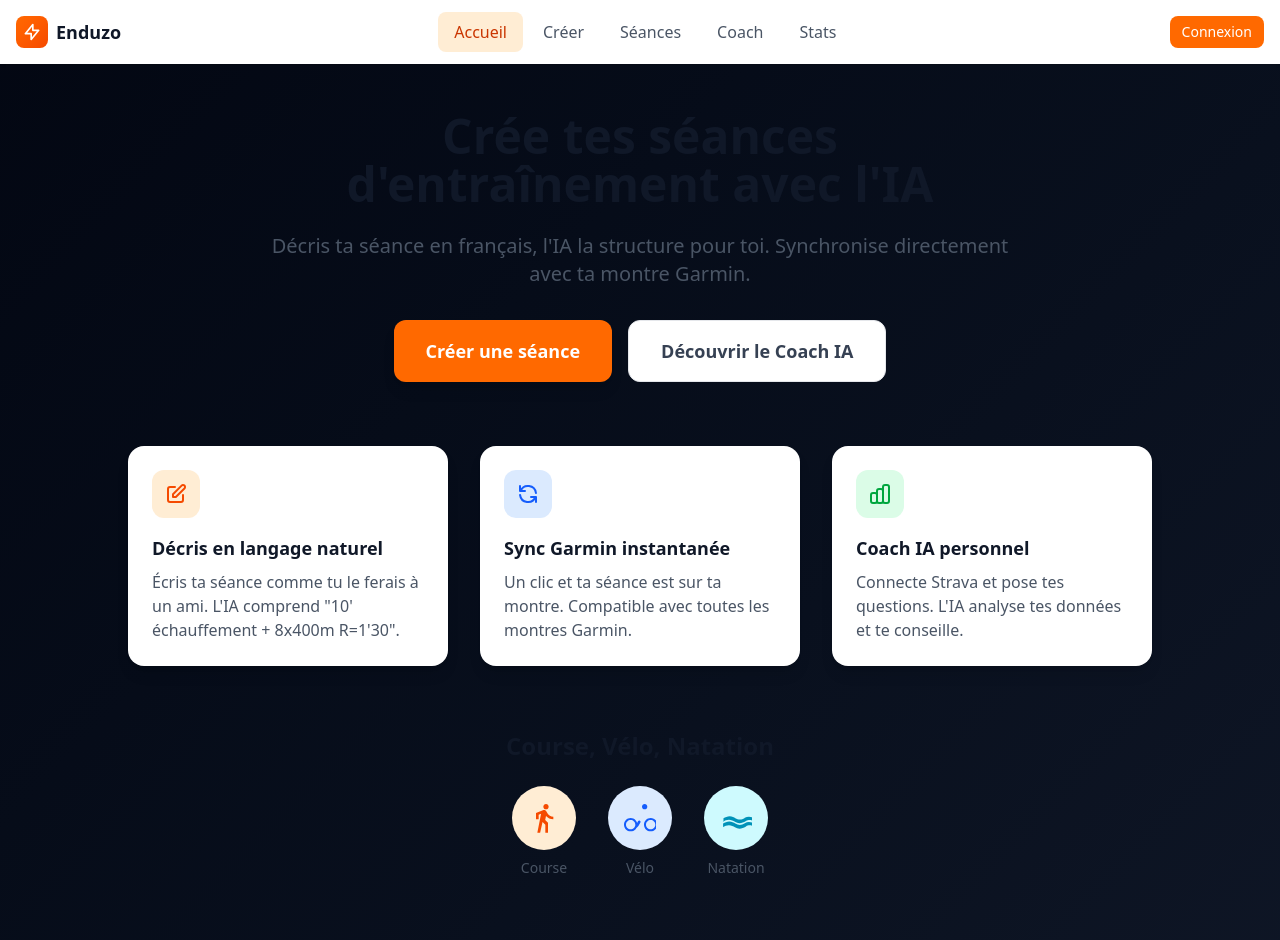
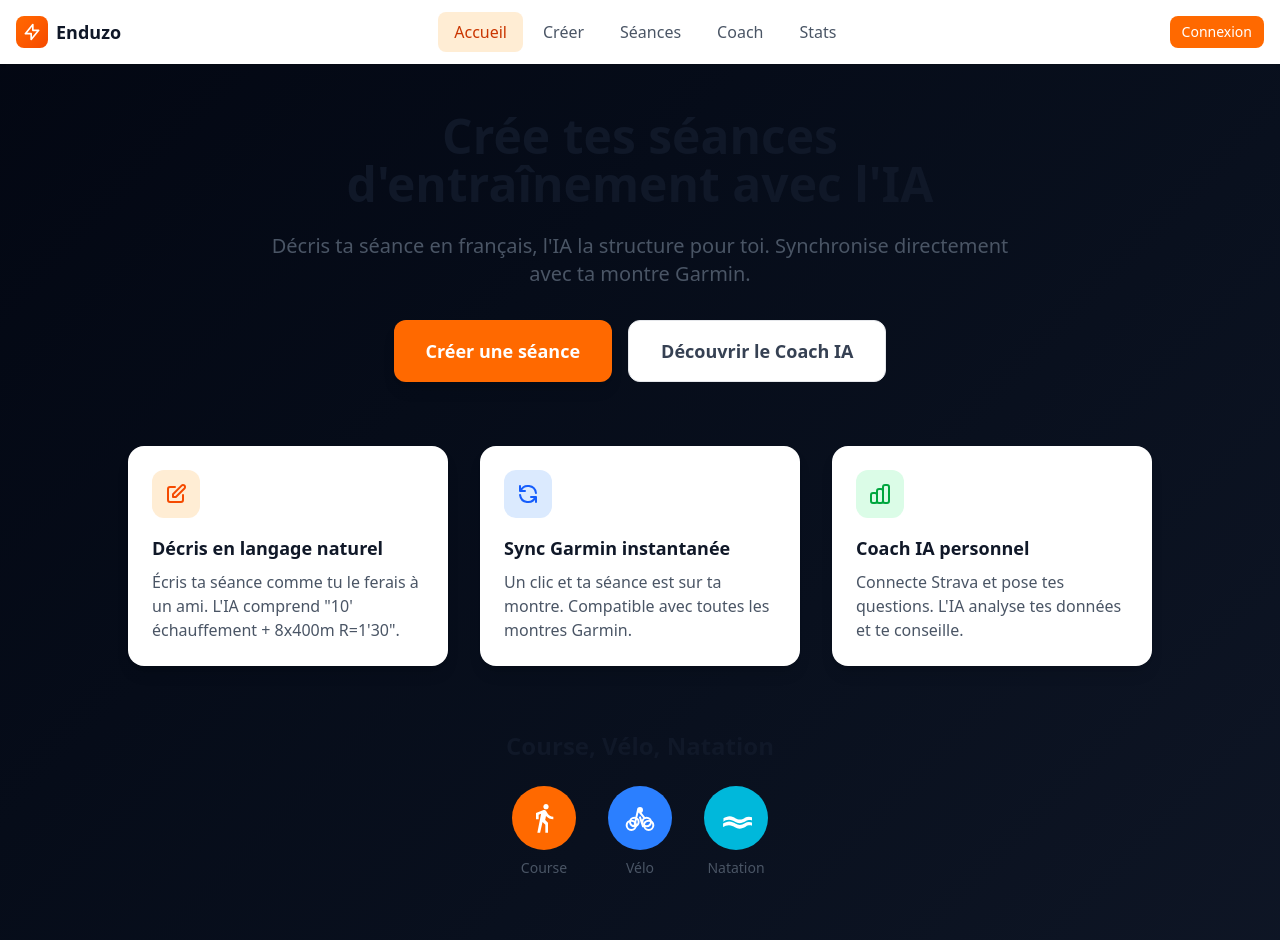
Before and after one commit to guillaumelebreton2/workout-builder, a React (Vite) app: page / in a window 1280 px wide. Shown: the top 940 px of the page. Built offline with nearby package versions, Linux system fonts and the light colour scheme; no server answers.

Commit message:
Fix style

```diff
--- a/src/components/GarminWorkoutPreview.tsx
+++ b/src/components/GarminWorkoutPreview.tsx
@@ -35,6 +35,12 @@ const INTENSITY_BG_COLORS: Record<GarminIntensity | string, string> = {
   COOLDOWN: 'bg-green-950/30',
   REST: 'bg-gray-800',
   INTERVAL: 'bg-violet-950/30',
+};
+
+const SPORT_COLORS: Record<GarminSport, { bg: string; text: string }> = {
+  RUNNING: { bg: 'bg-orange-500', text: 'text-orange-400' },
+  CYCLING: { bg: 'bg-blue-500', text: 'text-blue-400' },
+  LAP_SWIMMING: { bg: 'bg-cyan-500', text: 'text-cyan-400' },
 };
 
 function formatDuration(seconds: number): string {
@@ -393,21 +399,24 @@ export function GarminWorkoutPreview({ garminWorkout }: GarminWorkoutPreviewProp
   if (!segment) return null;
 
   const totals = computeTotals(segment.steps);
+  const sportColor = SPORT_COLORS[garminWorkout.sport];
 
   return (
     <div className="bg-gray-900 border border-gray-700 rounded-2xl overflow-hidden shadow-sm">
       {/* Header */}
       <div className="px-5 py-4 border-b border-gray-700">
         <div className="flex items-center gap-3">
-          <div className="w-10 h-10 rounded-full bg-[#007CC3] flex items-center justify-center text-white font-bold text-sm shrink-0">
+          <div className={`w-10 h-10 rounded-full ${sportColor.bg} flex items-center justify-center text-white font-bold text-sm shrink-0`}>
             {garminWorkout.sport === 'RUNNING' && (
               <svg className="w-6 h-6" fill="currentColor" viewBox="0 0 24 24">
                 <path d="M13.5 5.5c1.1 0 2-.9 2-2s-.9-2-2-2-2 .9-2 2 .9 2 2 2zM9.8 8.9L7 23h2.1l1.8-8 2.1 2v6h2v-7.5l-2.1-2 .6-3C14.8 12 16.8 13 19 13v-2c-1.9 0-3.5-1-4.3-2.4l-1-1.6c-.4-.6-1-1-1.7-1-.3 0-.5.1-.8.1L6 8.3V13h2V9.6l1.8-.7z"/>
               </svg>
             )}
             {garminWorkout.sport === 'CYCLING' && (
-              <svg className="w-6 h-6" fill="currentColor" viewBox="0 0 24 24">
-                <path d="M15.5 5.5c1.1 0 2-.9 2-2s-.9-2-2-2-2 .9-2 2 .9 2 2 2zM5 12c-2.8 0-5 2.2-5 5s2.2 5 5 5 5-2.2 5-5-2.2-5-5-5zm0 8.5c-1.9 0-3.5-1.6-3.5-3.5s1.6-3.5 3.5-3.5 3.5 1.6 3.5 3.5-1.6 3.5-3.5 3.5zm5.8-2.5l1.5-2.6c.3-.5.1-1.1-.4-1.4-.5-.3-1.1-.1-1.4.4L8.6 18c-.5.2-.8.8-.6 1.3.2.6.8.9 1.4.7h-.6zm9.2-6c-2.8 0-5 2.2-5 5s2.2 5 5 5 5-2.2 5-5-2.2-5-5-5zm0 8.5c-1.9 0-3.5-1.6-3.5-3.5s1.6-3.5 3.5-3.5 3.5 1.6 3.5 3.5-1.6 3.5-3.5 3.5z"/>
+              <svg className="w-6 h-6" fill="none" stroke="currentColor" viewBox="0 0 24 24" strokeWidth="1.5" strokeLinecap="round" strokeLinejoin="round">
+                <circle cx="5.5" cy="17.5" r="3.5" />
+                <circle cx="18.5" cy="17.5" r="3.5" />
+                <path d="M10.5 6a1.5 1.5 0 1 1 3 0 1.5 1.5 0 0 1-3 0Zm0 0h3M7.75 18.25a3.25 3.25 0 1 0 0-6.5 3.25 3.25 0 0 0 0 6.5ZM17 18.25a3.25 3.25 0 1 0 0-6.5 3.25 3.25 0 0 0 0 6.5ZM7.75 18.25 10.5 6l4.5 5.5M12 11.5l2.25 6.75" />
               </svg>
             )}
             {garminWorkout.sport === 'LAP_SWIMMING' && (
@@ -420,7 +429,7 @@ export function GarminWorkoutPreview({ garminWorkout }: GarminWorkoutPreviewProp
             <h3 className="font-semibold text-white text-lg truncate">
               {garminWorkout.workoutName}
             </h3>
-            <p className="text-sm text-gray-400">{SPORT_LABELS[garminWorkout.sport]}</p>
+            <p className={`text-sm ${sportColor.text}`}>{SPORT_LABELS[garminWorkout.sport]}</p>
           </div>
         </div>
         <div className="flex flex-wrap gap-4 mt-3 text-sm">
--- a/src/components/LandingPage.tsx
+++ b/src/components/LandingPage.tsx
@@ -82,24 +82,26 @@ export function LandingPage({ onNavigate }: LandingPageProps) {
         </h2>
         <div className="flex justify-center gap-8">
           <div className="flex flex-col items-center">
-            <div className="w-16 h-16 bg-orange-100 dark:bg-orange-900/30 rounded-full flex items-center justify-center mb-2">
-              <svg className="w-8 h-8 text-orange-600 dark:text-orange-400" fill="currentColor" viewBox="0 0 24 24">
+            <div className="w-16 h-16 bg-orange-500 rounded-full flex items-center justify-center mb-2">
+              <svg className="w-8 h-8 text-white" fill="currentColor" viewBox="0 0 24 24">
                 <path d="M13.5 5.5c1.1 0 2-.9 2-2s-.9-2-2-2-2 .9-2 2 .9 2 2 2zM9.8 8.9L7 23h2.1l1.8-8 2.1 2v6h2v-7.5l-2.1-2 .6-3C14.8 12 16.8 13 19 13v-2c-1.9 0-3.5-1-4.3-2.4l-1-1.6c-.4-.6-1-1-1.7-1-.3 0-.5.1-.8.1L6 8.3V13h2V9.6l1.8-.7z"/>
               </svg>
             </div>
             <span className="text-sm text-gray-600 dark:text-gray-300">Course</span>
           </div>
           <div className="flex flex-col items-center">
-            <div className="w-16 h-16 bg-blue-100 dark:bg-blue-900/30 rounded-full flex items-center justify-center mb-2">
-              <svg className="w-8 h-8 text-blue-600 dark:text-blue-400" fill="currentColor" viewBox="0 0 24 24">
-                <path d="M15.5 5.5c1.1 0 2-.9 2-2s-.9-2-2-2-2 .9-2 2 .9 2 2 2zM5 12c-2.8 0-5 2.2-5 5s2.2 5 5 5 5-2.2 5-5-2.2-5-5-5zm0 8.5c-1.9 0-3.5-1.6-3.5-3.5s1.6-3.5 3.5-3.5 3.5 1.6 3.5 3.5-1.6 3.5-3.5 3.5zm5.8-2.5l1.5-2.6c.3-.5.1-1.1-.4-1.4-.5-.3-1.1-.1-1.4.4L8.6 18c-.5.2-.8.8-.6 1.3.2.6.8.9 1.4.7h-.6zm9.2-6c-2.8 0-5 2.2-5 5s2.2 5 5 5 5-2.2 5-5-2.2-5-5-5zm0 8.5c-1.9 0-3.5-1.6-3.5-3.5s1.6-3.5 3.5-3.5 3.5 1.6 3.5 3.5-1.6 3.5-3.5 3.5z"/>
+            <div className="w-16 h-16 bg-blue-500 rounded-full flex items-center justify-center mb-2">
+              <svg className="w-8 h-8 text-white" fill="none" stroke="currentColor" viewBox="0 0 24 24" strokeWidth="1.5" strokeLinecap="round" strokeLinejoin="round">
+                <circle cx="5.5" cy="17.5" r="3.5" />
+                <circle cx="18.5" cy="17.5" r="3.5" />
+                <path d="M10.5 6a1.5 1.5 0 1 1 3 0 1.5 1.5 0 0 1-3 0Zm0 0h3M7.75 18.25a3.25 3.25 0 1 0 0-6.5 3.25 3.25 0 0 0 0 6.5ZM17 18.25a3.25 3.25 0 1 0 0-6.5 3.25 3.25 0 0 0 0 6.5ZM7.75 18.25 10.5 6l4.5 5.5M12 11.5l2.25 6.75" />
               </svg>
             </div>
             <span className="text-sm text-gray-600 dark:text-gray-300">Vélo</span>
           </div>
           <div className="flex flex-col items-center">
-            <div className="w-16 h-16 bg-cyan-100 dark:bg-cyan-900/30 rounded-full flex items-center justify-center mb-2">
-              <svg className="w-8 h-8 text-cyan-600 dark:text-cyan-400" fill="currentColor" viewBox="0 0 24 24">
+            <div className="w-16 h-16 bg-cyan-500 rounded-full flex items-center justify-center mb-2">
+              <svg className="w-8 h-8 text-white" fill="currentColor" viewBox="0 0 24 24">
                 <path d="M2 15c1.6-1 3.1-1.6 4.7-1.6 1.8 0 3.3.8 4.5 1.5 1.1.7 2.2 1.1 3.4 1.1 1.7 0 3.3-.8 4.6-1.5l.3-.2c.4-.3.8-.5 1.3-.6.5-.2 1-.2 1.5-.2 1 0 2 .3 2.7.8V12c-.9-.6-2-1-3.3-1-1.1 0-2.1.3-3.1.9l-.3.2c-1 .6-2.1 1.1-3.4 1.1-1.2 0-2.3-.4-3.4-1.1C10.6 11.4 9.1 10.6 7.3 10.6c-1.8 0-3.3.8-4.7 1.6v2.8zm0 4c1.6-1 3.1-1.6 4.7-1.6 1.8 0 3.3.8 4.5 1.5 1.1.7 2.2 1.1 3.4 1.1 1.7 0 3.3-.8 4.6-1.5l.3-.2c.4-.3.8-.5 1.3-.6.5-.2 1-.2 1.5-.2 1 0 2 .3 2.7.8V16c-.9-.6-2-1-3.3-1-1.1 0-2.1.3-3.1.9l-.3.2c-1 .6-2.1 1.1-3.4 1.1-1.2 0-2.3-.4-3.4-1.1-1.2-.7-2.7-1.5-4.5-1.5-1.8 0-3.3.8-4.7 1.6v2.8z"/>
               </svg>
             </div>
```
